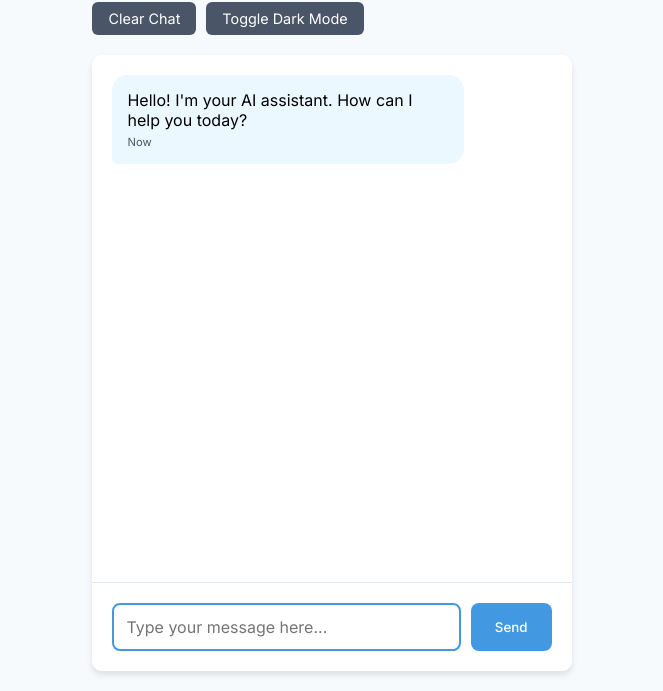
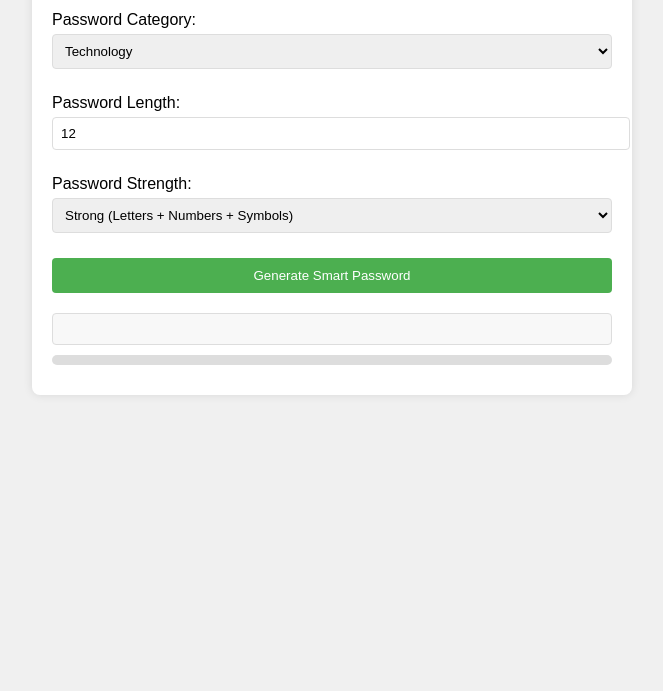
Before and after one commit to iislenderxd1212/yona, a plain HTML site: page index.html in a window 1280 px wide. Shown: the part 109-800 px from the top of the page, without its empty margins (308-971 px from the left). Drawn offline with Linux system fonts and the light colour scheme.

Commit message:
Update index.html

```diff
--- a/index.html
+++ b/index.html
@@ -3,344 +3,230 @@
 <head>
     <meta charset="UTF-8">
     <meta name="viewport" content="width=device-width, initial-scale=1.0">
-    <title>AI Chatbot Interface</title>
-    <link href="https://fonts.googleapis.com/css2?family=Inter:wght@400;500;600&display=swap" rel="stylesheet">
+    <title>Smart AI Password Generator</title>
     <style>
-        :root {
-            --primary-color: #2d3748;
-            --secondary-color: #4a5568;
-            --accent-color: #4299e1;
-            --background-color: #f7fafc;
-            --chat-bot-bg: #ebf8ff;
-            --chat-user-bg: #e2e8f0;
-        }
-
-        * {
-            margin: 0;
-            padding: 0;
-            box-sizing: border-box;
-            font-family: 'Inter', sans-serif;
-        }
-
         body {
-            background-color: var(--background-color);
-            height: 100vh;
-            display: flex;
-            flex-direction: column;
-        }
-
-        .container {
-            max-width: 1200px;
+            font-family: Arial, sans-serif;
+            max-width: 600px;
             margin: 0 auto;
             padding: 20px;
-            flex: 1;
-            display: flex;
-            flex-direction: column;
+            background-color: #f0f0f0;
         }
-
-        .header {
-            background-color: var(--primary-color);
+        .container {
+            background-color: white;
+            padding: 20px;
+            border-radius: 8px;
+            box-shadow: 0 0 10px rgba(0,0,0,0.1);
+        }
+        .input-group {
+            margin-bottom: 15px;
+        }
+        label {
+            display: block;
+            margin-bottom: 5px;
+        }
+        input, select {
+            padding: 8px;
+            width: 100%;
+            border: 1px solid #ddd;
+            border-radius: 4px;
+            margin-bottom: 10px;
+        }
+        button {
+            background-color: #4CAF50;
             color: white;
-            padding: 1rem;
-            text-align: center;
-            border-radius: 10px 10px 0 0;
-            margin-bottom: 20px;
+            padding: 10px 15px;
+            border: none;
+            border-radius: 4px;
+            cursor: pointer;
+            width: 100%;
         }
-
-        .chat-container {
-            flex: 1;
-            background-color: white;
-            border-radius: 10px;
-            box-shadow: 0 4px 6px rgba(0, 0, 0, 0.1);
-            display: flex;
-            flex-direction: column;
-            overflow: hidden;
+        button:hover {
+            background-color: #45a049;
         }
-
-        .chat-messages {
-            flex: 1;
-            overflow-y: auto;
-            padding: 20px;
+        #password {
+            margin-top: 20px;
+            padding: 15px;
+            background-color: #f8f8f8;
+            border: 1px solid #ddd;
+            border-radius: 4px;
+            word-break: break-all;
+            font-size: 16px;
         }
-
-        .message {
-            margin-bottom: 20px;
-            max-width: 80%;
-            padding: 15px;
-            border-radius: 15px;
-            position: relative;
-            animation: fadeIn 0.3s ease-in;
+        .strength-meter {
+            height: 10px;
+            background-color: #ddd;
+            border-radius: 5px;
+            margin-top: 10px;
         }
-
-        @keyframes fadeIn {
-            from { opacity: 0; transform: translateY(10px); }
-            to { opacity: 1; transform: translateY(0); }
+        .strength-meter div {
+            height: 100%;
+            border-radius: 5px;
+            transition: width 0.5s;
         }
-
-        .bot-message {
-            background-color: var(--chat-bot-bg);
-            margin-right: auto;
-            border-bottom-left-radius: 5px;
-        }
-
-        .user-message {
-            background-color: var(--chat-user-bg);
-            margin-left: auto;
-            border-bottom-right-radius: 5px;
-        }
-
-        .message-time {
-            font-size: 0.7rem;
-            color: var(--secondary-color);
-            margin-top: 5px;
-        }
-
-        .input-container {
-            padding: 20px;
-            background-color: white;
-            border-top: 1px solid #e2e8f0;
-            display: flex;
-            gap: 10px;
-        }
-
-        .input-field {
-            flex: 1;
-            padding: 12px;
-            border: 2px solid #e2e8f0;
-            border-radius: 8px;
-            font-size: 1rem;
-            transition: border-color 0.3s ease;
-        }
-
-        .input-field:focus {
-            outline: none;
-            border-color: var(--accent-color);
-        }
-
-        .send-button {
-            padding: 12px 24px;
-            background-color: var(--accent-color);
-            color: white;
-            border: none;
-            border-radius: 8px;
-            cursor: pointer;
-            font-weight: 500;
-            transition: background-color 0.3s ease;
-        }
-
-        .send-button:hover {
-            background-color: #3182ce;
-        }
-
-        .send-button:disabled {
-            background-color: #cbd5e0;
-            cursor: not-allowed;
-        }
-
-        .controls {
-            display: flex;
-            gap: 10px;
-            margin-bottom: 20px;
-        }
-
-        .control-button {
-            padding: 8px 16px;
-            background-color: var(--secondary-color);
-            color: white;
-            border: none;
-            border-radius: 6px;
-            cursor: pointer;
-            font-size: 0.9rem;
-            transition: background-color 0.3s ease;
-        }
-
-        .control-button:hover {
-            background-color: var(--primary-color);
-        }
-
-        .typing-indicator {
-            display: none;
-            padding: 15px;
-            background-color: var(--chat-bot-bg);
-            border-radius: 15px;
-            margin-bottom: 20px;
-            max-width: 100px;
-        }
-
-        .typing-indicator span {
-            display: inline-block;
-            width: 8px;
-            height: 8px;
-            background-color: var(--secondary-color);
-            border-radius: 50%;
-            margin-right: 5px;
-            animation: bounce 1.4s infinite ease-in-out;
-        }
-
-        .typing-indicator span:nth-child(1) { animation-delay: -0.32s; }
-        .typing-indicator span:nth-child(2) { animation-delay: -0.16s; }
-
-        @keyframes bounce {
-            0%, 80%, 100% { transform: scale(0); }
-            40% { transform: scale(1); }
-        }
-
-        @media (max-width: 768px) {
-            .container {
-                padding: 10px;
-            }
-            .message {
-                max-width: 90%;
-            }
+        .password-info {
+            margin-top: 10px;
+            font-size: 14px;
+            color: #666;
         }
     </style>
 </head>
 <body>
     <div class="container">
-        <div class="header">
-            <h1>AI Chatbot</h1>
+        <h1>Smart AI Password Generator</h1>
+        <div class="input-group">
+            <label for="category">Password Category:</label>
+            <select id="category">
+                <option value="tech">Technology</option>
+                <option value="nature">Nature</option>
+                <option value="science">Science</option>
+                <option value="space">Space</option>
+                <option value="fantasy">Fantasy</option>
+            </select>
         </div>
-        <div class="controls">
-            <button class="control-button" onclick="clearChat()">Clear Chat</button>
-            <button class="control-button" onclick="toggleDarkMode()">Toggle Dark Mode</button>
+        <div class="input-group">
+            <label for="length">Password Length:</label>
+            <input type="number" id="length" min="8" max="50" value="12">
         </div>
-        <div class="chat-container">
-            <div class="chat-messages" id="chatMessages">
-                <div class="message bot-message">
-                    Hello! I'm your AI assistant. How can I help you today?
-                    <div class="message-time">Now</div>
-                </div>
-            </div>
-            <div class="typing-indicator" id="typingIndicator">
-                <span></span>
-                <span></span>
-                <span></span>
-            </div>
-            <div class="input-container">
-                <input type="text" class="input-field" id="userInput" placeholder="Type your message here..." autocomplete="off">
-                <button class="send-button" onclick="sendMessage()" id="sendButton">Send</button>
-            </div>
+        <div class="input-group">
+            <label for="strength">Password Strength:</label>
+            <select id="strength">
+                <option value="1">Basic (Letters only)</option>
+                <option value="2">Medium (Letters + Numbers)</option>
+                <option value="3" selected>Strong (Letters + Numbers + Symbols)</option>
+                <option value="4">Ultra (Complex Pattern)</option>
+            </select>
         </div>
+        <button onclick="generateAIPassword()">Generate Smart Password</button>
+        <div id="password"></div>
+        <div class="strength-meter">
+            <div id="meter"></div>
+        </div>
+        <div id="password-info" class="password-info"></div>
     </div>
 
     <script>
-        // Store your API key securely (preferably on the server side)
-        const API_KEY = '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'; // Replace with your actual API key
-        let conversationHistory = [];
+        // AI-driven word bases for different categories
+        const wordBases = {
+            tech: ['Quantum', 'Cyber', 'Neural', 'Data', 'Cloud', 'Code', 'Binary', 'Crypto', 'Tech', 'Smart', 'Bot', 'Web'],
+            nature: ['Forest', 'Ocean', 'Mountain', 'River', 'Eagle', 'Wolf', 'Tree', 'Sky', 'Storm', 'Wind'],
+            science: ['Atom', 'Proton', 'Element', 'Energy', 'Plasma', 'Light', 'Wave', 'Lab', 'Bio'],
+            space: ['Galaxy', 'Star', 'Nova', 'Cosmos', 'Nebula', 'Planet', 'Orbit', 'Solar', 'Moon'],
+            fantasy: ['Dragon', 'Magic', 'Wizard', 'Crystal', 'Mystic', 'Legend', 'Shadow', 'Spirit']
+        };
 
-        // Event listener for Enter key
-        document.getElementById('userInput').addEventListener('keypress', function(e) {
-            if (e.key === 'Enter') {
-                sendMessage();
+        const commonWords = ['Power', 'Master', 'Super', 'Ultra', 'Mega', 'Prime', 'Elite'];
+
+        function generateAIPassword() {
+            const category = document.getElementById('category').value;
+            const length = parseInt(document.getElementById('length').value);
+            const strength = parseInt(document.getElementById('strength').value);
+
+            // Validate inputs
+            if (length < 8) {
+                alert('Password length must be at least 8 characters');
+                return;
             }
-        });
 
-        function showTypingIndicator() {
-            const typingIndicator = document.getElementById('typingIndicator');
-            typingIndicator.style.display = 'block';
+            // Get base words for selected category
+            const baseWords = [...wordBases[category], ...commonWords];
+
+            // Generate base password
+            let password = '';
+            const word1 = baseWords[Math.floor(Math.random() * baseWords.length)];
+            const word2 = baseWords[Math.floor(Math.random() * baseWords.length)];
+
+            password = word1 + word2;
+
+            // Add complexity based on strength
+            switch(strength) {
+                case 1: // Basic
+                    password = addVariation(password, false, false);
+                    break;
+                case 2: // Medium
+                    password = addVariation(password, true, false);
+                    break;
+                case 3: // Strong
+                    password = addVariation(password, true, true);
+                    break;
+                case 4: // Ultra
+                    password = addUltraVariation(password);
+                    break;
+            }
+
+            // Ensure password meets length requirement
+            while (password.length < length) {
+                password += Math.floor(Math.random() * 10);
+            }
+
+            // Trim if too long
+            if (password.length > length) {
+                password = password.substring(0, length);
+            }
+
+            // Update UI
+            document.getElementById('password').textContent = password;
+            updateStrengthMeter(strength);
+            updatePasswordInfo(password, strength);
         }
 
-        function hideTypingIndicator() {
-            const typingIndicator = document.getElementById('typingIndicator');
-            typingIndicator.style.display = 'none';
+        function addVariation(password, includeNumbers, includeSymbols) {
+            password = password.replace(/[aA]/g, '@');
+            password = password.replace(/[eE]/g, '3');
+            password = password.replace(/[iI]/g, '1');
+            password = password.replace(/[oO]/g, '0');
+            password = password.replace(/[sS]/g, '$');
+
+            if (includeNumbers) {
+                password += Math.floor(Math.random() * 1000);
+            }
+
+            if (includeSymbols) {
+                const symbols = ['!', '@', '#', '$', '%', '&', '*'];
+                password += symbols[Math.floor(Math.random() * symbols.length)];
+            }
+
+            return password;
         }
 
-        async function sendMessage() {
-            const userInput = document.getElementById('userInput');
-            const message = userInput.value.trim();
+        function addUltraVariation(password) {
+            const specialChars = '!@#$%^&*()_+-=[]{}|;:,.<>?';
+            password = password.split('').map(char => {
+                if (Math.random() > 0.5) return char.toUpperCase();
+                return char;
+            }).join('');
 
-            if (!message) return;
-
-            // Disable input and button while processing
-            userInput.disabled = true;
-            document.getElementById('sendButton').disabled = true;
-
-            // Add user message to chat
-            addMessageToChat('user', message);
-            userInput.value = '';
-
-            // Show typing indicator
-            showTypingIndicator();
-
-            try {
-                // Add to conversation history
-                conversationHistory.push({
-                    role: "user",
-                    content: message
-                });
-
-                // Make API call to OpenAI
-                const response = await fetch('https://api.openai.com/v1/chat/completions', {
-                    method: 'POST',
-                    headers: {
-                        'Content-Type': 'application/json',
-                        'Authorization': `Bearer ${API_KEY}`
-                    },
-                    body: JSON.stringify({
-                        model: "gpt-3.5-turbo",
-                        messages: conversationHistory,
-                        temperature: 0.7
-                    })
-                });
-
-                const data = await response.json();
-                const aiResponse = data.choices[0].message.content;
-
-                // Add AI response to conversation history
-                conversationHistory.push({
-                    role: "assistant",
-                    content: aiResponse
-                });
-
-                // Hide typing indicator and add AI response
-                hideTypingIndicator();
-                addMessageToChat('bot', aiResponse);
-
-            } catch (error) {
-                console.error('Error:', error);
-                hideTypingIndicator();
-                addMessageToChat('bot', 'Sorry, I encountered an error. Please try again.');
-            }
-
-            // Re-enable input and button
-            userInput.disabled = false;
-            document.getElementById('sendButton').disabled = false;
-            userInput.focus();
+            password += specialChars[Math.floor(Math.random() * specialChars.length)];
+            password += Date.now().toString().slice(-4);
+            return password;
         }
 
-        function addMessageToChat(sender, message) {
-            const chatMessages = document.getElementById('chatMessages');
-            const messageDiv = document.createElement('div');
-            messageDiv.className = `message ${sender}-message`;
-
-            const messageText = document.createElement('div');
-            messageText.textContent = message;
-
-            const timeDiv = document.createElement('div');
-            timeDiv.className = 'message-time';
-            timeDiv.textContent = new Date().toLocaleTimeString();
-
-            messageDiv.appendChild(messageText);
-            messageDiv.appendChild(timeDiv);
-
-            chatMessages.appendChild(messageDiv);
-            chatMessages.scrollTop = chatMessages.scrollHeight;
+        function updateStrengthMeter(strength) {
+            const meter = document.getElementById('meter');
+            const percentage = (strength / 4) * 100;
+            meter.style.width = percentage + '%';
+            meter.style.backgroundColor =
+                strength === 1 ? '#ff4444' :
+                strength === 2 ? '#ffbb33' :
+                strength === 3 ? '#00C851' :
+                '#33b5e5';
         }
 
-        function clearChat() {
-            const chatMessages = document.getElementById('chatMessages');
-            chatMessages.innerHTML = '';
-            conversationHistory = [];
-            addMessageToChat('bot', 'Chat history has been cleared. How can I help you?');
+        function updatePasswordInfo(password, strength) {
+            const info = document.getElementById('password-info');
+            const strengthTexts = [
+                'Basic: Letters only',
+                'Medium: Letters and numbers',
+                'Strong: Letters, numbers, and symbols',
+                'Ultra: Complex pattern with special characters'
+            ];
+
+            info.innerHTML = `
+                <strong>Password Strength:</strong> ${strengthTexts[strength-1]}<br>
+                <strong>Length:</strong> ${password.length} characters<br>
+                <strong>Category:</strong> ${document.getElementById('category').value}
+            `;
         }
-
-        function toggleDarkMode() {
-            document.body.classList.toggle('dark-mode');
-            // Add your dark mode implementation here
-        }
-
-        // Auto-focus the input field when the page loads
-        document.getElementById('userInput').focus();
     </script>
 </body>
 </html>
```
